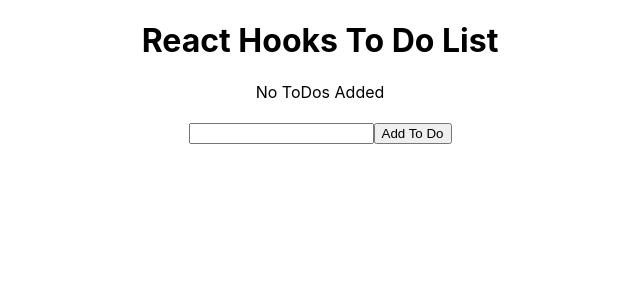
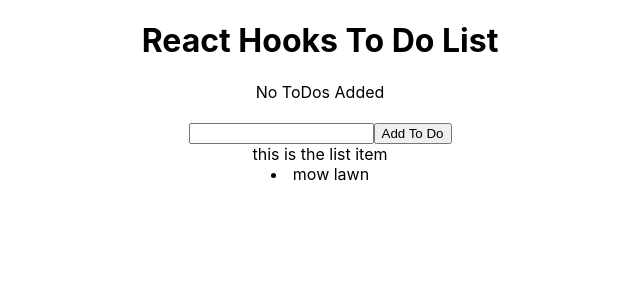
Before and after one commit to msalamanca-badilla/React-Hooks-ToDoList, a React (Create React App) app: page / in a window 1280 px wide. Shown: the top 300 px of the page, without its empty margins (320-960 px from the left). Built offline with nearby package versions, Linux system fonts and the light colour scheme.

Commit message:
add state to app.jsx for toDoItem

```diff
--- a/src/App.jsx
+++ b/src/App.jsx
@@ -1,11 +1,19 @@
 import './App.css';
 import TodoInput from './Components/ToDoInput/ToDoInput';
+import ToDoItem from './Components/ToDoItem/ToDoItem';
+import React, {useState} from 'react';
 
 function App() {
+  const [toDoItems, setToDoItems] = useState(
+    [{todo: 'mow lawn'}]
+  )
+
   return (
     <div className="App">
       <h1>React Hooks To Do List</h1>
       <TodoInput />
+        {toDoItems.map((item,index)=>(<ToDoItem key = {index} index={index} item={item}/>
+        ))}
     </div>
   );
 }
--- a/src/Components/ToDoItem/ToDoItem.jsx
+++ b/src/Components/ToDoItem/ToDoItem.jsx
@@ -0,0 +1,10 @@
+import React, {useState} from "react";
+
+export default function toDoItem({item,index}){
+    return(
+        <div className='toDoItem'>
+            this is the list item
+            <li>{item.todo}</li>
+        </div>
+    )
+}
```
